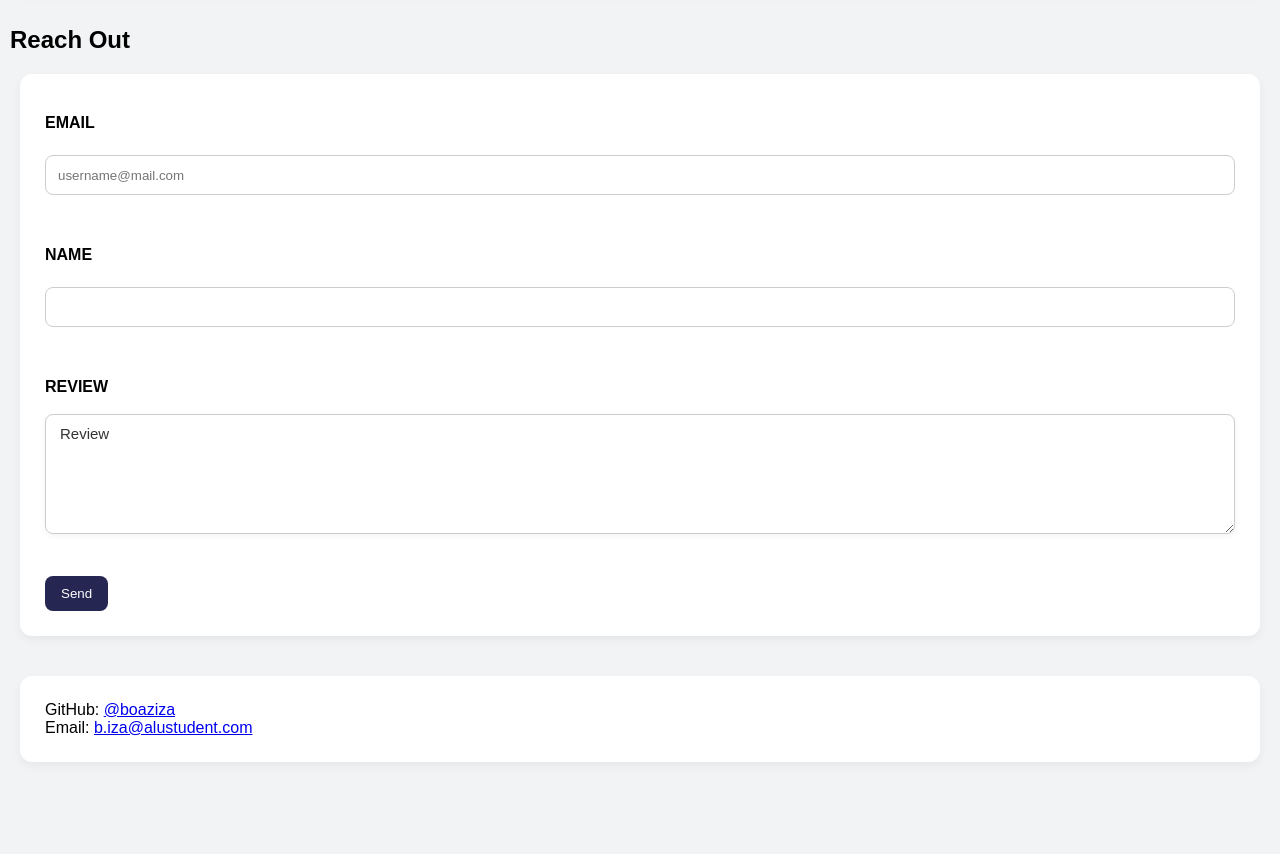
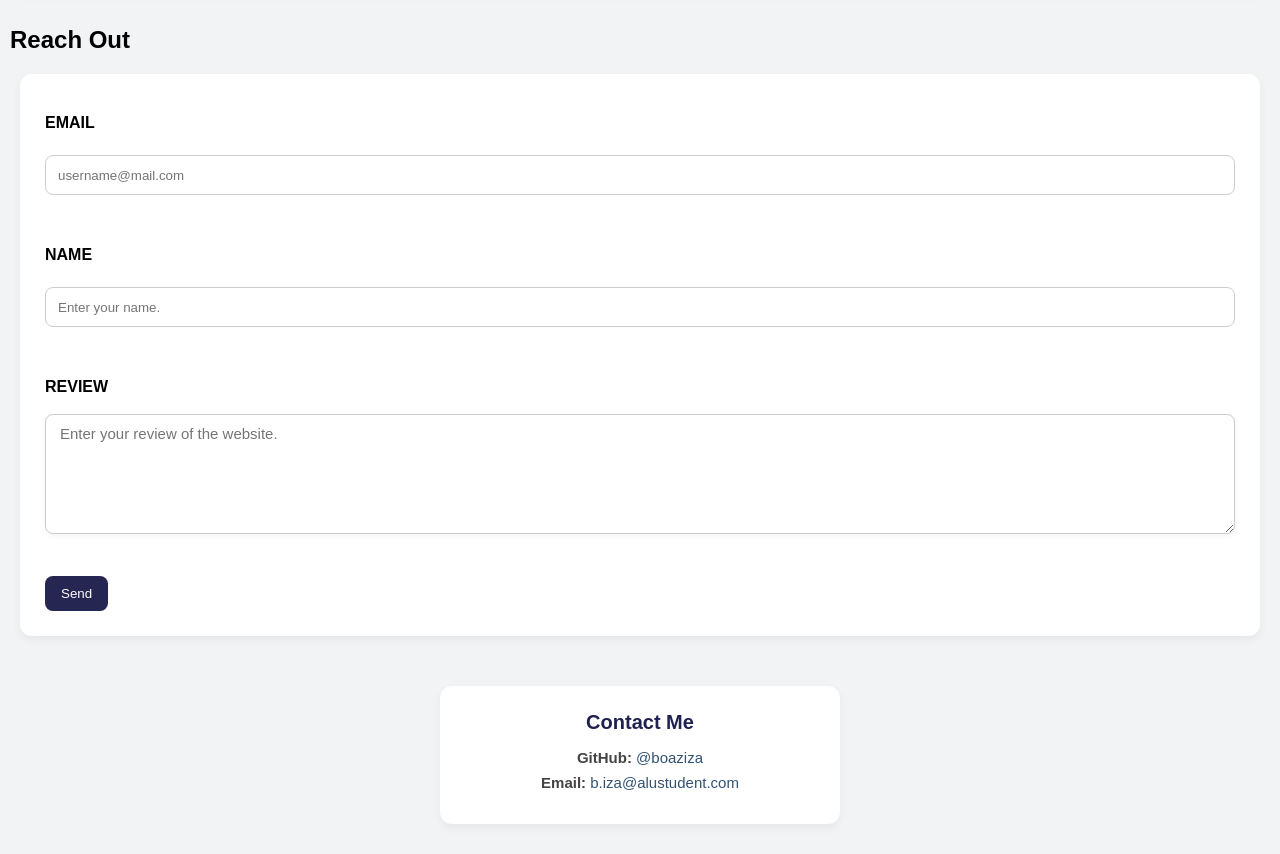
Before and after one commit to boaziza/FinanceTracker, a plain HTML site: page pages/contact.html in a window 1280 px wide. Shown: the part 69-923 px from the top of the page. Before the commit the page ends 851 px from the top, so only its background shows below. Drawn offline with Linux system fonts and the light colour scheme.

Commit message:
added contact card and

```diff
--- a/pages/contact.html
+++ b/pages/contact.html
@@ -26,20 +26,22 @@
         <input type="text" name="email" id="email" placeholder="username@mail.com"><br><br><br>
 
         <label for="name">NAME</label><br>
-        <input type="text" name="name" id="name"><br><br><br>
+        <input type="text" name="name" id="name" placeholder="Enter your name."><br><br><br>
 
         <label for="review">REVIEW</label><br>
-        <textarea name="review" id="review">Review</textarea><br><br>
+        <textarea name="review" id="review" placeholder="Enter your review of the website."></textarea><br><br>
 
         <button onclick="storeReview()"> Send </button><br>
     </div>
 
     <section id="reviewCards"></section>
 
-    <div class="contact">
-        <p> GitHub: <a href="https://github.com/boaziza">@boaziza</a></p>
-        <p> Email: <a href="mailto:b.iza@alustudent.com">b.iza@alustudent.com</a></p>
+    <div class="contact-card">
+        <h3>Contact Me</h3>
+        <p><strong>GitHub:</strong> <a href="https://github.com/boaziza" target="_blank">@boaziza</a></p>
+        <p><strong>Email:</strong> <a href="mailto:b.iza@alustudent.com">b.iza@alustudent.com</a></p>
     </div>
+
 
     <script>
         document.getElementById('menu-toggle').addEventListener('click', function() {
--- a/styles/index.css
+++ b/styles/index.css
@@ -233,6 +233,49 @@ input:focus {
   box-shadow: 0 4px 12px rgba(38,38,82,0.15);
 }
 
+.contact-card {
+  background-color: #fff;
+  border-radius: 12px;
+  box-shadow: 0 4px 10px rgba(0,0,0,0.05);
+  padding: 25px;
+  width: 90%;
+  max-width: 400px;
+  margin: 30px auto;
+  text-align: center;
+  transition: transform 0.2s ease, box-shadow 0.2s ease;
+}
+
+.contact-card:hover {
+  transform: translateY(-4px);
+  box-shadow: 0 8px 20px rgba(0,0,0,0.1);
+}
+
+.contact-card h3 {
+  color: #212150;
+  margin-bottom: 15px;
+  font-size: 20px;
+  font-weight: 600;
+}
+
+.contact-card p {
+  margin: 8px 0;
+  font-size: 15px;
+  color: #444;
+}
+
+.contact-card a {
+  color: #325374;
+  text-decoration: none;
+  font-weight: 500;
+  transition: color 0.2s ease;
+}
+
+.contact-card a:hover {
+  color: #007bff;
+  text-decoration: underline;
+}
+
+
 
 
 @media (max-width: 740px) {
--- a/styles/setting.css
+++ b/styles/setting.css
@@ -216,6 +216,49 @@ footer {
   font-size: 14px;
 }
 
+.contact-card {
+  background-color: #fff;
+  border-radius: 12px;
+  box-shadow: 0 4px 10px rgba(0,0,0,0.05);
+  padding: 25px;
+  width: 90%;
+  max-width: 400px;
+  margin: 30px auto;
+  text-align: center;
+  transition: transform 0.2s ease, box-shadow 0.2s ease;
+}
+
+.contact-card:hover {
+  transform: translateY(-4px);
+  box-shadow: 0 8px 20px rgba(0,0,0,0.1);
+}
+
+.contact-card h3 {
+  color: #262652;
+  margin-bottom: 15px;
+  font-size: 20px;
+  font-weight: 600;
+}
+
+.contact-card p {
+  margin: 8px 0;
+  font-size: 15px;
+  color: #444;
+}
+
+.contact-card a {
+  color: #325374;
+  text-decoration: none;
+  font-weight: 500;
+  transition: color 0.2s ease;
+}
+
+.contact-card a:hover {
+  color: #007bff;
+  text-decoration: underline;
+}
+
+
 /* Responsive */
 @media (max-width: 740px) {
 
```
Also changed, not shown: pages/setting.html (+5 -6 lines).
